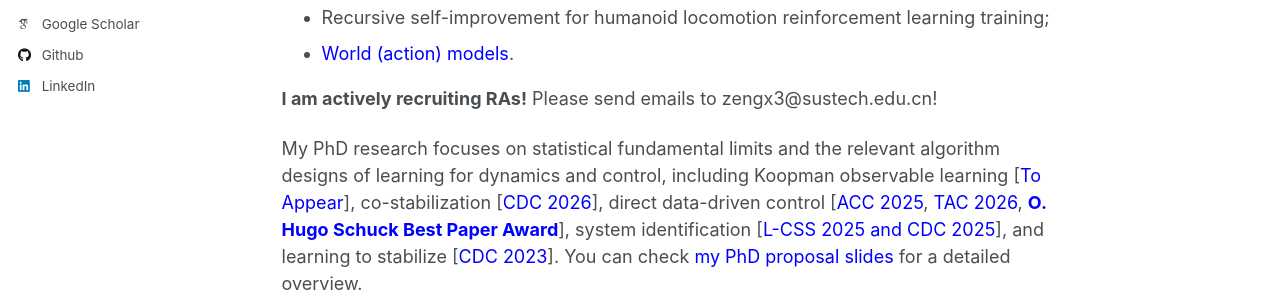
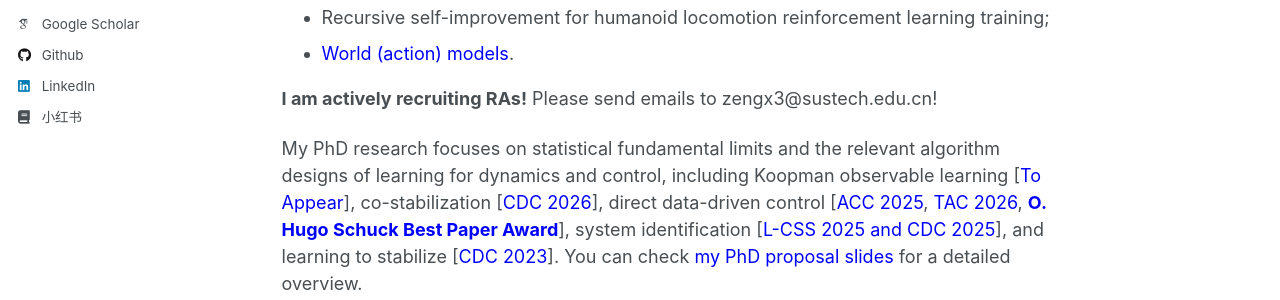
Before and after one commit to zengxiong111/zengxiong.github.io, a Jekyll site: the page built from _pages/about.md, in a window 1280 px wide. Shown: the part 416-716 px from the top of the page. Built offline with Jekyll 4.4.1, drawn with Linux system fonts in a browser that asks for light colours; some web fonts are replaced; our own code applies the rules of GitHub Pages for plain Markdown files.

Commit message:
Add Xiaohongshu profile below LinkedIn in author sidebar

```diff
--- a/_config.yml
+++ b/_config.yml
@@ -61,6 +61,7 @@
   # instagram        : # Username
   # lastfm           : # Username
   linkedin         : "xiong-zeng-64952a172"
+  xiaohongshu      : "https://www.xiaohongshu.com/user/profile/610f43cb000000000101fba4"
   # mastodon         : # URL
   # medium           : # URL
   # pinterest        : # Username
--- a/_includes/author-profile.html
+++ b/_includes/author-profile.html
@@ -114,6 +114,9 @@
       {% if author.linkedin %}
         <li><a href="https://www.linkedin.com/in/{{ author.linkedin }}"><i class="fab fa-fw fa-linkedin icon-pad-right" aria-hidden="true"></i>LinkedIn</a></li>
       {% endif %}
+      {% if author.xiaohongshu %}
+        <li><a href="{{ author.xiaohongshu }}"><i class="fas fa-fw fa-book icon-pad-right" aria-hidden="true"></i>小红书</a></li>
+      {% endif %}
       {% if author.mastodon %}
         <li><a href="{{ author.mastodon }}"><i class="fab fa-fw fa-mastodon icon-pad-right" aria-hidden="true"></i>Mastodon</a></li>
       {% endif %}
```
